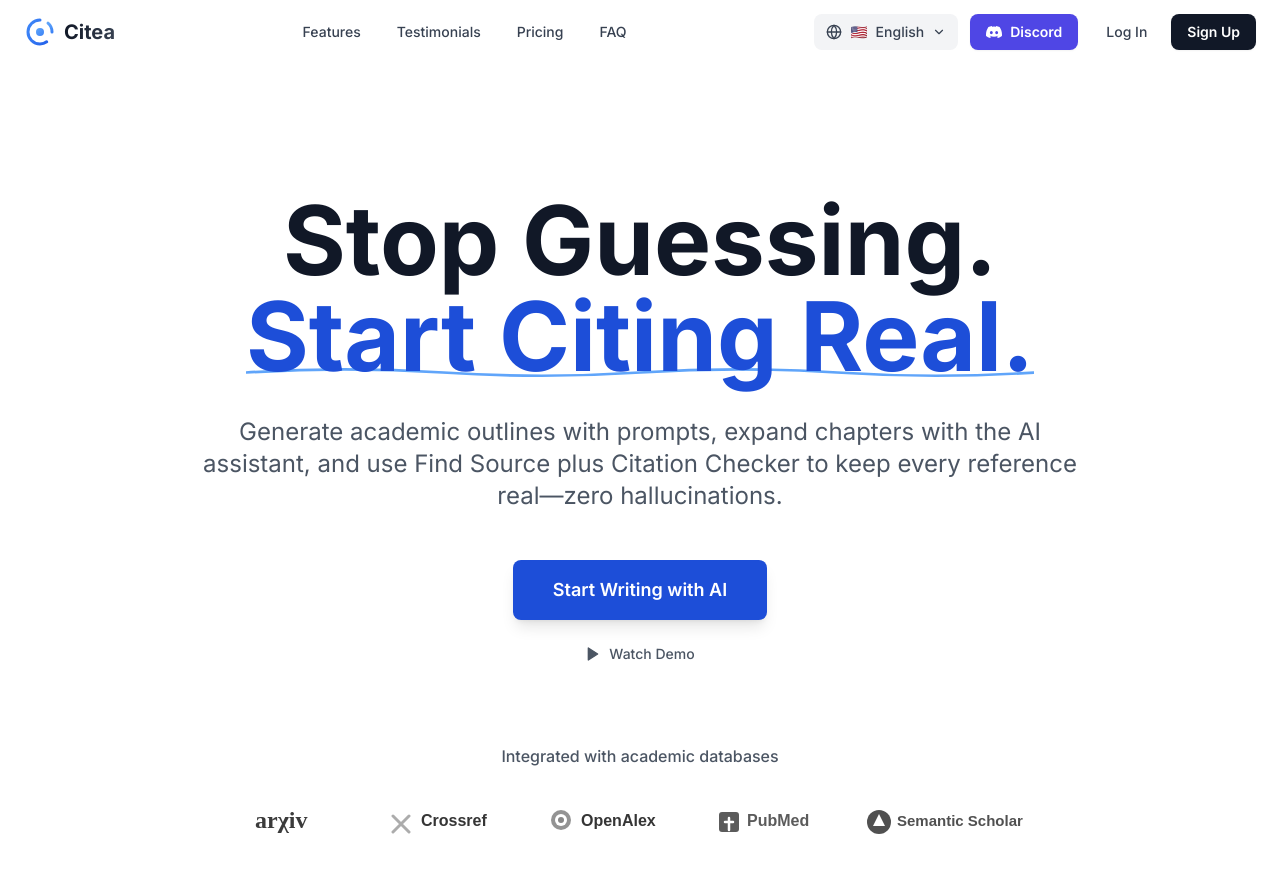
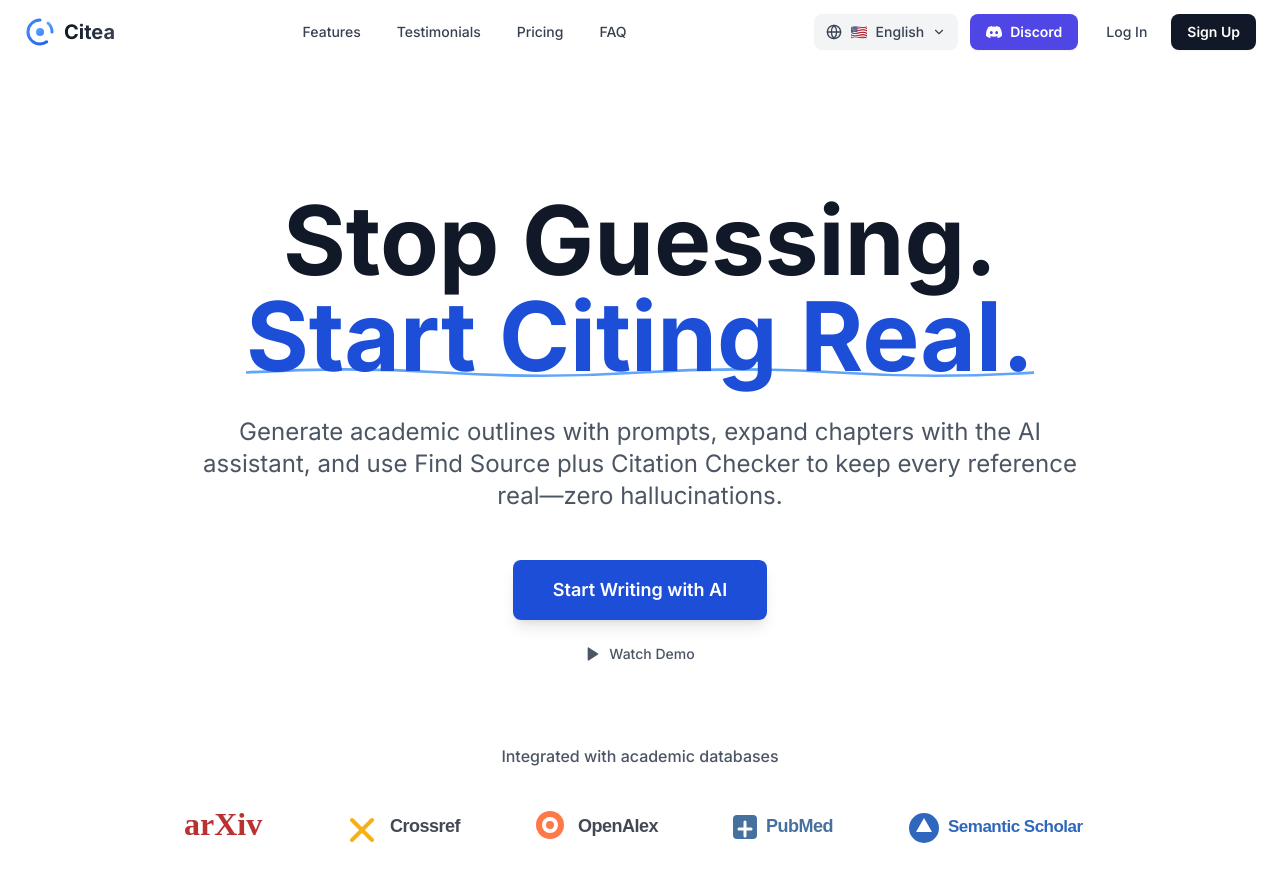
Before and after one commit to Mercury-nju/Citea, a Next.js app: page / in a window 1280 px wide. Shown: the top 882 px of the page. Built offline with nearby package versions, Linux system fonts and the light colour scheme.

Commit message:
feat: display academic database logos in full color and high definition

```diff
--- a/components/DatabaseLogos.tsx
+++ b/components/DatabaseLogos.tsx
@@ -1,63 +1,63 @@
 export default function DatabaseLogos() {
   return (
-    <div className="flex flex-wrap justify-center items-center gap-8 md:gap-10">
+    <div className="flex flex-wrap justify-center items-center gap-8 md:gap-12">
       {/* arXiv */}
-      <div className="grayscale hover:grayscale-0 transition-all duration-300 hover:scale-110">
-        <svg width="100" height="40" viewBox="0 0 100 40" fill="none">
-          <text x="10" y="28" fontFamily="'Computer Modern', serif" fontSize="24" fontWeight="bold" fill="#B31B1B">
-            arχiv
+      <div className="transition-all duration-300 hover:scale-110 opacity-90 hover:opacity-100">
+        <svg width="120" height="50" viewBox="0 0 120 50" fill="none" xmlns="http://www.w3.org/2000/svg">
+          <text x="10" y="35" fontFamily="'Computer Modern', 'Times New Roman', serif" fontSize="32" fontWeight="bold" fill="#B31B1B">
+            arXiv
           </text>
         </svg>
       </div>
 
       {/* CrossRef */}
-      <div className="grayscale hover:grayscale-0 transition-all duration-300 hover:scale-110">
-        <svg width="120" height="40" viewBox="0 0 120 40" fill="none">
-          <g transform="translate(0, 8)">
-            <path d="M8 8L16 16L8 24" stroke="#F6A800" strokeWidth="3" strokeLinecap="round" strokeLinejoin="round"/>
-            <path d="M24 8L16 16L24 24" stroke="#F6A800" strokeWidth="3" strokeLinecap="round" strokeLinejoin="round"/>
+      <div className="transition-all duration-300 hover:scale-110 opacity-90 hover:opacity-100">
+        <svg width="140" height="50" viewBox="0 0 140 50" fill="none" xmlns="http://www.w3.org/2000/svg">
+          <g transform="translate(0, 10)">
+            <path d="M10 10L20 20L10 30" stroke="#F6A800" strokeWidth="4" strokeLinecap="round" strokeLinejoin="round" fill="none"/>
+            <path d="M30 10L20 20L30 30" stroke="#F6A800" strokeWidth="4" strokeLinecap="round" strokeLinejoin="round" fill="none"/>
           </g>
-          <text x="36" y="26" fontFamily="Arial, sans-serif" fontSize="16" fontWeight="600" fill="#2F3542">
+          <text x="48" y="32" fontFamily="Arial, sans-serif" fontSize="18" fontWeight="700" fill="#2F3542" letterSpacing="-0.5px">
             Crossref
           </text>
         </svg>
       </div>
 
       {/* OpenAlex */}
-      <div className="grayscale hover:grayscale-0 transition-all duration-300 hover:scale-110">
-        <svg width="130" height="40" viewBox="0 0 130 40" fill="none">
-          <g transform="translate(0, 8)">
-            <circle cx="16" cy="12" r="10" fill="#FF6B35" opacity="0.9"/>
-            <circle cx="16" cy="12" r="6" fill="white"/>
-            <circle cx="16" cy="12" r="3" fill="#FF6B35"/>
+      <div className="transition-all duration-300 hover:scale-110 opacity-90 hover:opacity-100">
+        <svg width="150" height="50" viewBox="0 0 150 50" fill="none" xmlns="http://www.w3.org/2000/svg">
+          <g transform="translate(0, 10)">
+            <circle cx="20" cy="15" r="14" fill="#FF6B35"/>
+            <circle cx="20" cy="15" r="8" fill="white"/>
+            <circle cx="20" cy="15" r="4" fill="#FF6B35"/>
           </g>
-          <text x="36" y="26" fontFamily="Arial, sans-serif" fontSize="16" fontWeight="600" fill="#2F3542">
+          <text x="48" y="32" fontFamily="Arial, sans-serif" fontSize="18" fontWeight="700" fill="#2F3542" letterSpacing="-0.5px">
             OpenAlex
           </text>
         </svg>
       </div>
 
       {/* PubMed */}
-      <div className="grayscale hover:grayscale-0 transition-all duration-300 hover:scale-110">
-        <svg width="110" height="40" viewBox="0 0 110 40" fill="none">
-          <g transform="translate(0, 8)">
-            <rect x="4" y="4" width="20" height="20" rx="3" fill="#326295"/>
-            <path d="M14 10v12M10 14h8" stroke="white" strokeWidth="2.5" strokeLinecap="round"/>
+      <div className="transition-all duration-300 hover:scale-110 opacity-90 hover:opacity-100">
+        <svg width="130" height="50" viewBox="0 0 130 50" fill="none" xmlns="http://www.w3.org/2000/svg">
+          <g transform="translate(0, 10)">
+            <rect x="5" y="5" width="24" height="24" rx="4" fill="#326295"/>
+            <path d="M17 12v14M11 19h12" stroke="white" strokeWidth="3" strokeLinecap="round"/>
           </g>
-          <text x="32" y="26" fontFamily="Arial, sans-serif" fontSize="16" fontWeight="600" fill="#326295">
+          <text x="38" y="32" fontFamily="Arial, sans-serif" fontSize="18" fontWeight="700" fill="#326295" letterSpacing="-0.5px">
             PubMed
           </text>
         </svg>
       </div>
 
       {/* Semantic Scholar */}
-      <div className="grayscale hover:grayscale-0 transition-all duration-300 hover:scale-110">
-        <svg width="170" height="40" viewBox="0 0 170 40" fill="none">
-          <g transform="translate(0, 8)">
-            <circle cx="14" cy="14" r="12" fill="#1857B6"/>
-            <path d="M14 6L20 18H8L14 6Z" fill="white"/>
+      <div className="transition-all duration-300 hover:scale-110 opacity-90 hover:opacity-100">
+        <svg width="200" height="50" viewBox="0 0 200 50" fill="none" xmlns="http://www.w3.org/2000/svg">
+          <g transform="translate(0, 10)">
+            <circle cx="18" cy="18" r="15" fill="#1857B6"/>
+            <path d="M18 8L26 22H10L18 8Z" fill="white"/>
           </g>
-          <text x="32" y="26" fontFamily="Arial, sans-serif" fontSize="15" fontWeight="600" fill="#1857B6">
+          <text x="42" y="32" fontFamily="Arial, sans-serif" fontSize="17" fontWeight="700" fill="#1857B6" letterSpacing="-0.5px">
             Semantic Scholar
           </text>
         </svg>
```
